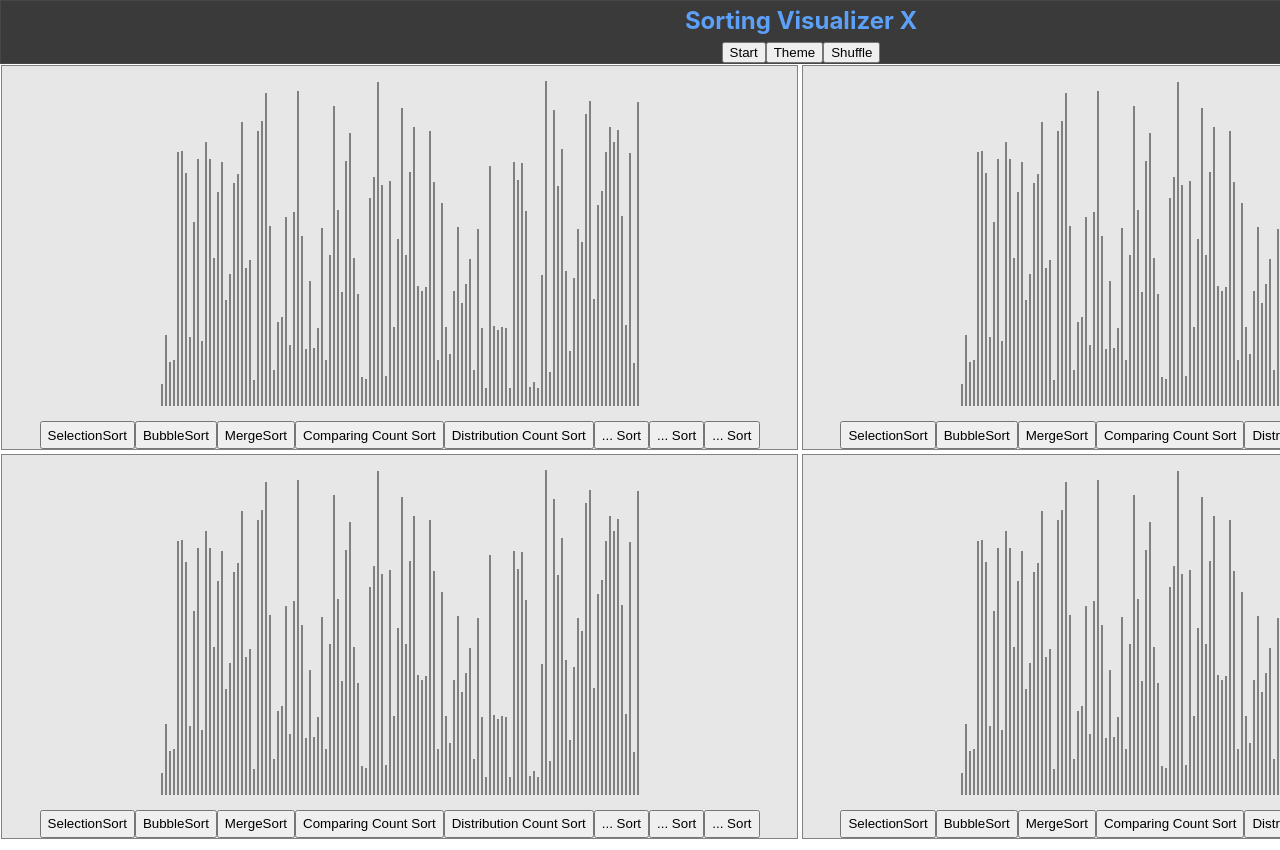
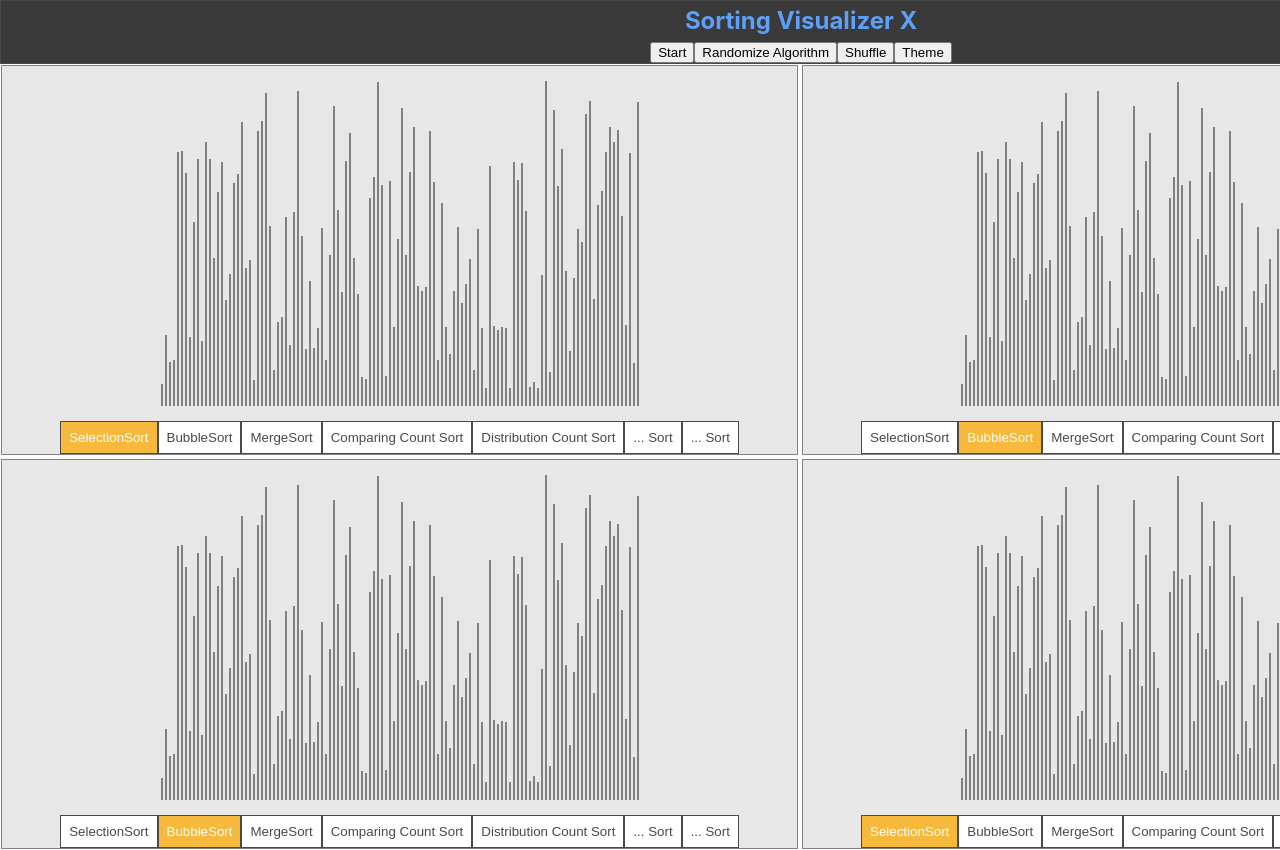
Before and after one commit to jwong12/SortingVisualizer, a React (Create React App) app: page / in a window 1280 px wide. Shown: the top 850 px of the page. Built offline with nearby package versions, Linux system fonts and the light colour scheme.

Commit message:
add randomize algorithm functionality and change algorithm bar CSS

```diff
--- a/src/SortingVisualizerX/Navbar.jsx
+++ b/src/SortingVisualizerX/Navbar.jsx
@@ -6,8 +6,9 @@ function Navbar(props) {
         <div className="nav-bar">
             <h2>Sorting Visualizer X</h2>
             <button onClick={() => props.startSort()}>Start</button>
+            <button onClick={() => props.randomizeAlgo()}>Randomize Algorithm</button>
+            <button onClick={() => props.shuffleArray()}>Shuffle</button>
             <button>Theme</button>
-            <button onClick={() => props.shuffleArray()}>Shuffle</button>
         </div>
     );
 }
--- a/src/SortingVisualizerX/SortingVisualizer.css
+++ b/src/SortingVisualizerX/SortingVisualizer.css
@@ -25,7 +25,24 @@
 }
 
 .algo-bar {
-    height: 28px;
+    /* height: 28px; */
     display: flex;
     justify-content: center;
 }
+
+.algo-buttons {
+    color: #494949;
+    text-decoration: none;
+    background: #ffffff;
+    padding: 8px;
+    border: 1px solid #494949;
+    display: inline-block;
+    transition: all 0.4s ease 0s;
+}
+
+.algo-buttons:hover {
+    color: #ffffff;
+    background: #f6b93b;
+    border: 1px solid #494949;
+    transition: all 0.4s ease 0s;
+}
--- a/src/SortingVisualizerX/SortingVisualizer.jsx
+++ b/src/SortingVisualizerX/SortingVisualizer.jsx
@@ -22,20 +22,32 @@ class SortingVisualizer extends Component {
     }
 
     componentDidMount() {
+        const algorithm = this.selectAlgorithm(algorithmArray[randomIntFromInterval(0,1)]);
+
         this.setState({
             [this.componentRef.current]: {
                 array: [...this.props.array],
-                algorithm: algorithmArray[randomIntFromInterval(0,1)]
+                algorithm
             }
         });
     }
 
-    componentDidUpdate(prevProps) {
-        if(prevProps !== this.props && !this.props.startSort) {
+    componentDidUpdate(prevProps, prevState) {
+        if(prevProps.array !== this.props.array) {
             this.setState({
                 [this.componentRef.current]: {
                     array: [...this.props.array],
-                    algorithm: algorithmArray[randomIntFromInterval(0,1)]
+                    algorithm: prevState[this.componentRef.current].algorithm
+                }
+            });
+        }
+
+        if(prevProps.randomAlgo !== this.props.randomAlgo) {
+            const algorithm = this.selectAlgorithm(algorithmArray[randomIntFromInterval(0,1)]);
+            this.setState({
+                [this.componentRef.current]: {
+                    array: [...this.props.array],
+                    algorithm
                 }
             });
         }
@@ -147,6 +159,36 @@ class SortingVisualizer extends Component {
     }
 
     selectAlgorithm(algorithm) {
+        const node = this.componentRef.current;
+        const buttons = node.getElementsByClassName('algo-buttons');
+
+        for(let i = 0; i < buttons.length; i++) {
+            if(algorithm === buttons[i].id){
+                buttons[i].style.color = '#ffffff';
+                buttons[i].style.backgroundColor = '#f6b93b';
+            } else {
+                buttons[i].style.color = '#494949';
+                buttons[i].style.backgroundColor = '#ffffff';
+            }
+        }
+
+        return algorithm;
+    }
+
+    handleClickAlgoButton(algorithm) {
+        const node = this.componentRef.current;
+        const buttons = node.getElementsByClassName('algo-buttons');
+        const rand = randomIntFromInterval(0, 1);
+        console.log(buttons, rand);
+
+        for(let i = 0; i < buttons; i++) {
+            if(algorithm === buttons[i].id){
+                buttons[rand].style.color = '#ffffff';
+                buttons[rand].style.backgroundColor = '#f6b93b';
+                buttons[rand].style.border = '1px solid #494949';
+            }
+        }
+
         this.setState({
             [this.componentRef.current]: {
                 algorithm
@@ -186,14 +228,13 @@ class SortingVisualizer extends Component {
                         })}
                     </div>
                     <div className="algo-bar">
-                        <button onClick={() => this.props.selectAlgorithm(algorithmArray[0])}>SelectionSort</button>
-                        <button onClick={() => this.props.selectAlgorithm(algorithmArray[1])}>BubbleSort</button>
-                        <button>MergeSort</button>
-                        <button>Comparing Count Sort</button>
-                        <button>Distribution Count Sort</button>
-                        <button>... Sort</button>
-                        <button>... Sort</button>
-                        <button>... Sort</button>
+                        <button className="algo-buttons" id="selectionSort" onClick={() => this.props.selectAlgorithm(algorithmArray[0])}>SelectionSort</button>
+                        <button className="algo-buttons" id="bubbleSort" onClick={() => this.props.selectAlgorithm(algorithmArray[1])}>BubbleSort</button>
+                        <button className="algo-buttons" >MergeSort</button>
+                        <button className="algo-buttons" >Comparing Count Sort</button>
+                        <button className="algo-buttons" >Distribution Count Sort</button>
+                        <button className="algo-buttons" >... Sort</button>
+                        <button className="algo-buttons" >... Sort</button>
                     </div>
                 </div>
             </div>
--- a/src/containers/NavbarContainer.js
+++ b/src/containers/NavbarContainer.js
@@ -5,12 +5,17 @@ const mapDispatchToProps = (dispatch) => {
   return {
     shuffleArray: () => {
       dispatch({
-        type: 'ARRAY_GRAPH_SHUFFLE_ARRAY'
+        type: 'SORTING_VISUALIZER_SHUFFLE_ARRAY'
+      });
+    },
+    randomizeAlgo: () => {
+      dispatch({
+        type: 'SORTING_VISUALIZER_RANDOMIZE_ALGO'
       });
     },
     startSort: () => {
       dispatch({
-        type: 'ARRAY_GRAPH_START_SORT'
+        type: 'SORTING_VISUALIZER_START_SORT'
       });
     }
   };
--- a/src/containers/SortingVisualizerContainer.js
+++ b/src/containers/SortingVisualizerContainer.js
@@ -4,7 +4,8 @@ import SortingVisualizer from '../SortingVisualizerX/SortingVisualizer';
 const mapStateToProps = (state) => {
   return {
     array: state.unsortedArray,
-    startSort: state.startSort
+    startSort: state.startSort,
+    randomAlgo: state.randomAlgo
   }
 };
 
--- a/src/redux/sortingVisualizerReducer.js
+++ b/src/redux/sortingVisualizerReducer.js
@@ -2,17 +2,22 @@ const NUMBER_OF_ARRAY_BARS = 120;
 
 const initialState = {
   unsortedArray: shuffleArray(),
-  startSort: false
+  startSort: false,
+  randomAlgo: 0
 };
 
 const sortingVisualizerReducer = (state = initialState, action) => {
     switch(action.type) {
-      case 'ARRAY_GRAPH_SHUFFLE_ARRAY':
+      case 'SORTING_VISUALIZER_SHUFFLE_ARRAY':
         return Object.assign({}, state, {
           unsortedArray: shuffleArray(),
           startSort: false
         });
-      case 'ARRAY_GRAPH_START_SORT':
+      case 'SORTING_VISUALIZER_RANDOMIZE_ALGO':
+        return Object.assign({}, state, {
+          randomAlgo: state.randomAlgo+1
+      });
+      case 'SORTING_VISUALIZER_START_SORT':
         return Object.assign({}, state, {
           startSort: true
         })
@@ -31,7 +36,6 @@ function shuffleArray() {
   return array;
 }
 
-
 function randomIntFromInterval(min, max) {
   return Math.floor(Math.random() * (max - min + 1) + min);
 }
```
